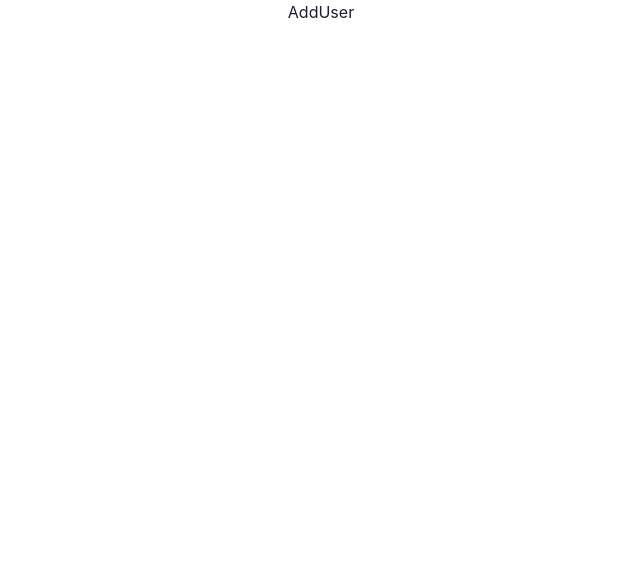
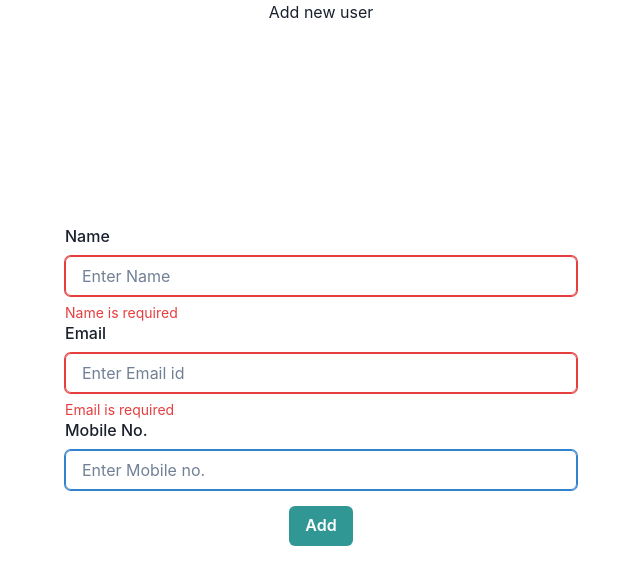
Before and after one commit to tanishaa17/React_revision, a React (Create React App) app in the folder 50Fin Assignment/: page /adduser in a window 1280 px wide. Shown: the top 584 px of the page, without its empty margins (319-959 px from the left). Built offline with nearby package versions, Linux system fonts and the light colour scheme.

Commit message:
data added to local storage

```diff
--- a/50Fin Assignment/package.json
+++ b/50Fin Assignment/package.json
@@ -10,6 +10,7 @@
     "@testing-library/react": "^13.4.0",
     "@testing-library/user-event": "^13.5.0",
     "axios": "^1.3.5",
+    "formik": "^2.2.9",
     "framer-motion": "^10.12.2",
     "i": "^0.3.7",
     "npm": "^9.6.4",
@@ -17,7 +18,9 @@
     "react-dom": "^18.2.0",
     "react-router-dom": "^6.10.0",
     "react-scripts": "5.0.1",
-    "web-vitals": "^2.1.4"
+    "uuidv4": "^6.2.13",
+    "web-vitals": "^2.1.4",
+    "yup": "^1.1.1"
   },
   "scripts": {
     "start": "react-scripts start",
--- a/50Fin Assignment/src/Components/AddUser.jsx
+++ b/50Fin Assignment/src/Components/AddUser.jsx
@@ -1,7 +1,143 @@
-import React from 'react'
+import React, { useEffect, useRef } from 'react'
+import { Field, Form, Formik } from 'formik'
+import {
+    FormControl,
+    FormLabel,
+    FormErrorMessage,
+    Button, Input
+} from '@chakra-ui/react'
+import axios from 'axios';
+
+const validateName = (value) => {
+    let error;
+    if (!value) {
+        error = 'Name is required'
+    } else if (!/^[A-Z]{4,20}$/i.test(value)) {
+        error = `Please enter a valid name`
+    }
+    return error
+}
+
+const validateEmail = (value) => {
+    let error;
+    if (!value) {
+        error = 'Email is required';
+    } else if (!/^[A-Z0-9._%+-]+@[A-Z0-9.-]+\.[A-Z]{2,4}$/i.test(value)) {
+        error = 'Invalid email address';
+    }
+    return error;
+}
+
+const validateMobile = (value) => {
+    let error;
+    if (!value) {
+        error = 'Mobile no. is required';
+    } else if (value >= 9999999999 || value <= 1000000000) {
+        error = 'Invalid mobile number';
+    }
+    return error;
+}
+
 
 export const AddUser = () => {
+    const nameRef = useRef(null);
+    const emailRef = useRef(null);
+    const mobileRef = useRef(null);
+
+
+    let data = [];
+    const handleSubmit = async (e) => {
+        e.preventDefault();
+        const userData = {
+            name: nameRef.current.value,
+            email: emailRef.current.value,
+            mobile: mobileRef.current.value
+        }
+        try {
+            const res = await axios.post(`https://jsonplaceholder.typicode.com/users`, userData)
+            // console.log(res.data);
+            data.push(res.data)
+            let dataaa = localStorage.setItem("userData", JSON.stringify(data))
+            console.log(dataaa)
+
+            nameRef.current.value = null
+            emailRef.current.value = null
+            mobileRef.current.value = null
+
+        } catch (error) {
+            console.log(`Error ${error}`)
+        }
+
+
+    }
+
+    useEffect(() => {
+        nameRef.current.focus()
+        emailRef.current.focus()
+        mobileRef.current.focus()
+    }, [])
     return (
-        <div>AddUser</div>
+
+        <Formik
+            initialValues={{
+                name: '',
+                email: '',
+                mobile: ''
+            }}
+
+            onSubmit={(value, actions) => {
+                setTimeout(() => {
+                    alert(`User successfully added`)
+                    actions.setSubmitting(false)
+                }, 500)
+            }}
+        >
+            {(props) => (
+                <div>
+                    <h1>Add new user</h1>
+                    <Form onSubmit={handleSubmit} style={{ width: "40%", margin: "auto", marginTop: "25vh" }}>
+                        <Field name='name' validate={validateName}>
+                            {({ field, form }) => (
+                                <FormControl isInvalid={form.errors.name && form.touched.name}>
+                                    <FormLabel>Name</FormLabel>
+                                    <Input {...field} placeholder='Enter Name' type='text' ref={nameRef} />
+                                    <FormErrorMessage>{form.errors.name}</FormErrorMessage>
+                                </FormControl>
+                            )}
+                        </Field>
+
+                        <Field name='email' validate={validateEmail}>
+                            {({ field, form }) => (
+                                <FormControl isInvalid={form.errors.email && form.touched.email}>
+                                    <FormLabel>Email</FormLabel>
+                                    <Input {...field} placeholder='Enter Email id' type='email' ref={emailRef} />
+                                    <FormErrorMessage>{form.errors.email}</FormErrorMessage>
+                                </FormControl>
+                            )}
+                        </Field>
+
+                        <Field name='mobile' validate={validateMobile}>
+                            {({ field, form }) => (
+                                <FormControl isInvalid={form.errors.mobile && form.touched.mobile}>
+                                    <FormLabel>Mobile No.</FormLabel>
+                                    <Input {...field} placeholder='Enter Mobile no.' type='number' ref={mobileRef} />
+                                    <FormErrorMessage>{form.errors.mobile}</FormErrorMessage>
+                                </FormControl>
+                            )}
+                        </Field>
+
+                        <Button
+                            mt={4}
+                            colorScheme='teal'
+                            isLoading={props.isSubmitting}
+                            type='submit'
+                        >
+                            Add
+                        </Button>
+
+                    </Form>
+                </div>
+            )}
+        </Formik>
     )
 }
--- a/50Fin Assignment/src/Components/Users.jsx
+++ b/50Fin Assignment/src/Components/Users.jsx
@@ -8,7 +8,6 @@ import {
     Tr,
     Th,
     Td,
-    TableCaption,
     TableContainer,
 } from '@chakra-ui/react'
 
@@ -24,7 +23,9 @@ const fetchUser = async () => {
 }
 
 export const Users = () => {
-    const [data, setData] = useState([]);
+    let userData = JSON.parse(localStorage.getItem("userData")) || [];
+
+    const [data, setData] = useState(userData);
 
     // GOT THE USER DATA
     const getData = async () => {
@@ -47,11 +48,10 @@ export const Users = () => {
         <div>
             <TableContainer>
                 <Table variant='striped' colorScheme='teal' maxWidth="75%" margin="auto" border="1px solid grey">
-                    {/* <TableCaption>USER DATA</TableCaption> */}
+
                     < Thead >
                         <Tr>
                             <Th >ID</Th>
-                            <Th>username</Th>
                             <Th >name</Th>
                             <Th>Email</Th>
                             <Th >Phone No</Th>
@@ -65,17 +65,15 @@ export const Users = () => {
 
                                 <Tbody >
 
-                                    <Tr>
+                                    <Tr key={elem.id}>
                                         <Td>{elem.id}</Td>
                                         <Td>{elem.name}</Td>
-                                        <Td >{elem.username}</Td>
                                         <Td>{elem.email}</Td>
                                         <Td>{elem.phone}</Td>
                                     </Tr>
                                     <Tr>
                                         <Td>{elem.id}</Td>
                                         <Td>{elem.name}</Td>
-                                        <Td >{elem.username}</Td>
                                         <Td>{elem.email}</Td>
                                         <Td>{elem.phone}</Td>
                                     </Tr>
@@ -84,7 +82,7 @@ export const Users = () => {
                                 </Tbody>
 
                             )
-                        }) : "No data Available, please add a user"
+                        }) : "No data Available, please add a user...."
                     }
                 </Table>
             </TableContainer >
```
Also changed, not shown: 1 other file (tests, documents, lock files or other folders).
